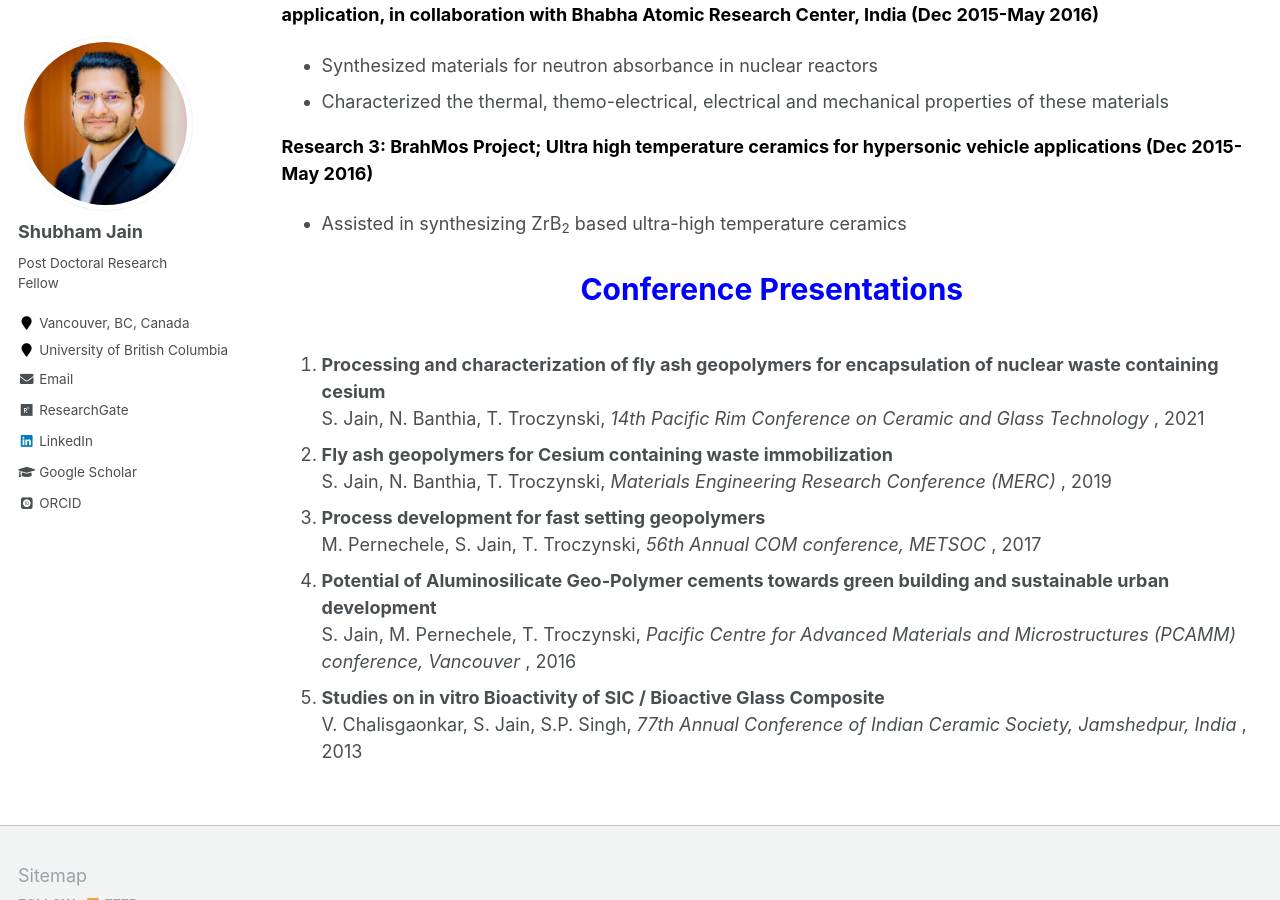
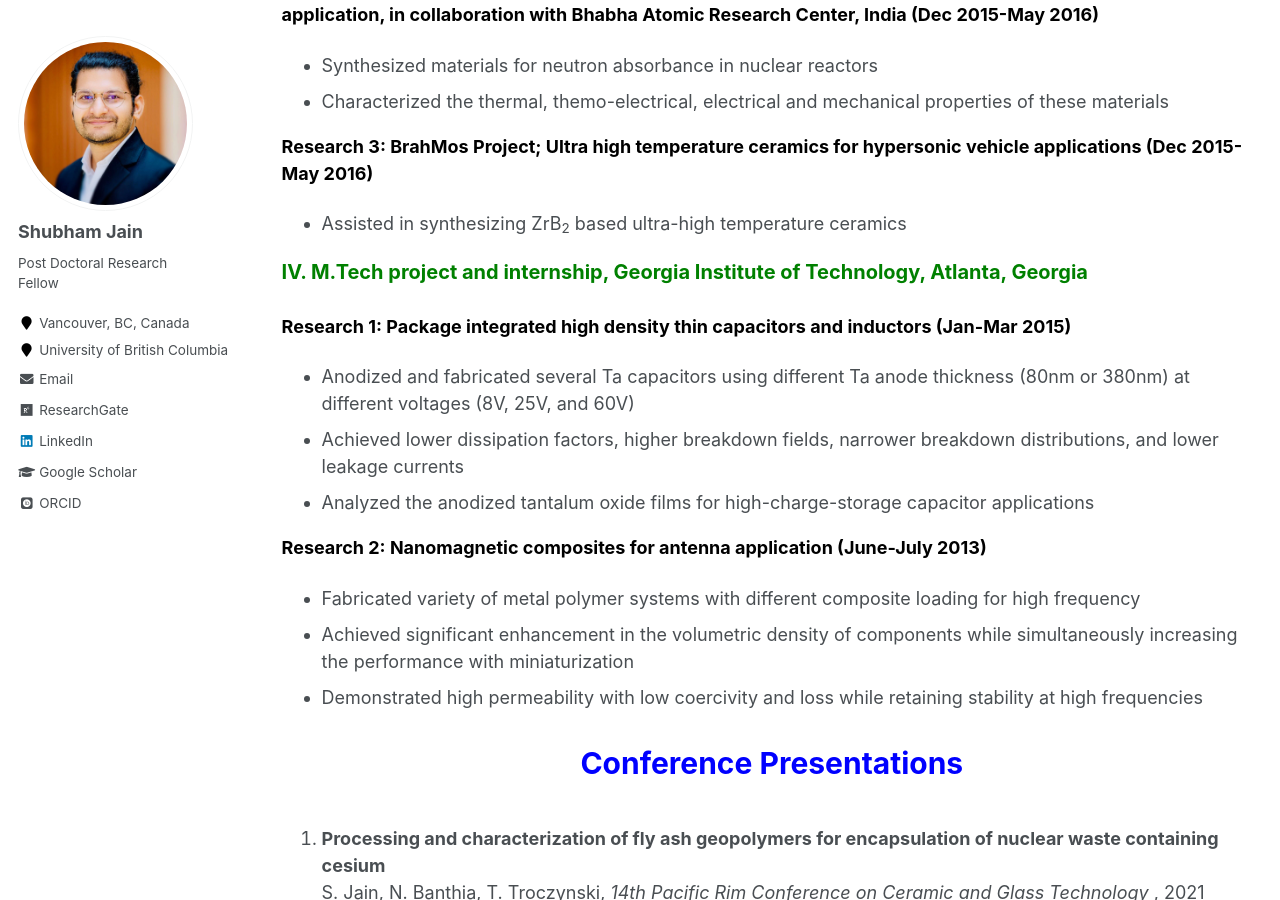
Before and after one commit to shubhamj2611/shubhamj2611.github.io, a Jekyll site: the page built from _pages/research.md, in a window 1280 px wide and 900 px high, scrolled down 1052 px. Built offline with Jekyll 4.4.1, drawn with Linux system fonts in a browser that asks for light colours; some web fonts are replaced.

Commit message:
Update research.md

```diff
--- a/_pages/research.md
+++ b/_pages/research.md
@@ -49,6 +49,20 @@ author_profile: true
  * Assisted in synthesizing ZrB<sub>2</sub> based ultra-high temperature ceramics
 
 
+<p style="text-align:left; color: Green; font-size:20px; font-weight:bold;"> IV. M.Tech project and internship, Georgia Institute of Technology, Atlanta, Georgia  </p>
+
+<p style="text-align:left; color: black; font-size:18px; font-weight:bold;"> Research 1: Package integrated high density thin capacitors and inductors (Jan-Mar 2015) </p>
+
+   * Anodized and fabricated several Ta capacitors using different Ta anode thickness (80nm or 380nm) at different voltages (8V, 25V, and 60V)
+   * Achieved lower dissipation factors, higher breakdown fields, narrower breakdown distributions, and lower leakage currents
+   * Analyzed the anodized tantalum oxide films for high-charge-storage capacitor applications
+
+<p style="text-align:left; color: black; font-size:18px; font-weight:bold;"> Research 2: Nanomagnetic composites for antenna application (June-July 2013) </p>
+
+ * Fabricated variety of metal polymer systems with different composite loading for high frequency
+ *	Achieved significant enhancement in the volumetric density of components while simultaneously increasing the performance with miniaturization
+ *	Demonstrated high permeability with low coercivity and loss while retaining stability at high frequencies
+
 
 
 
```
